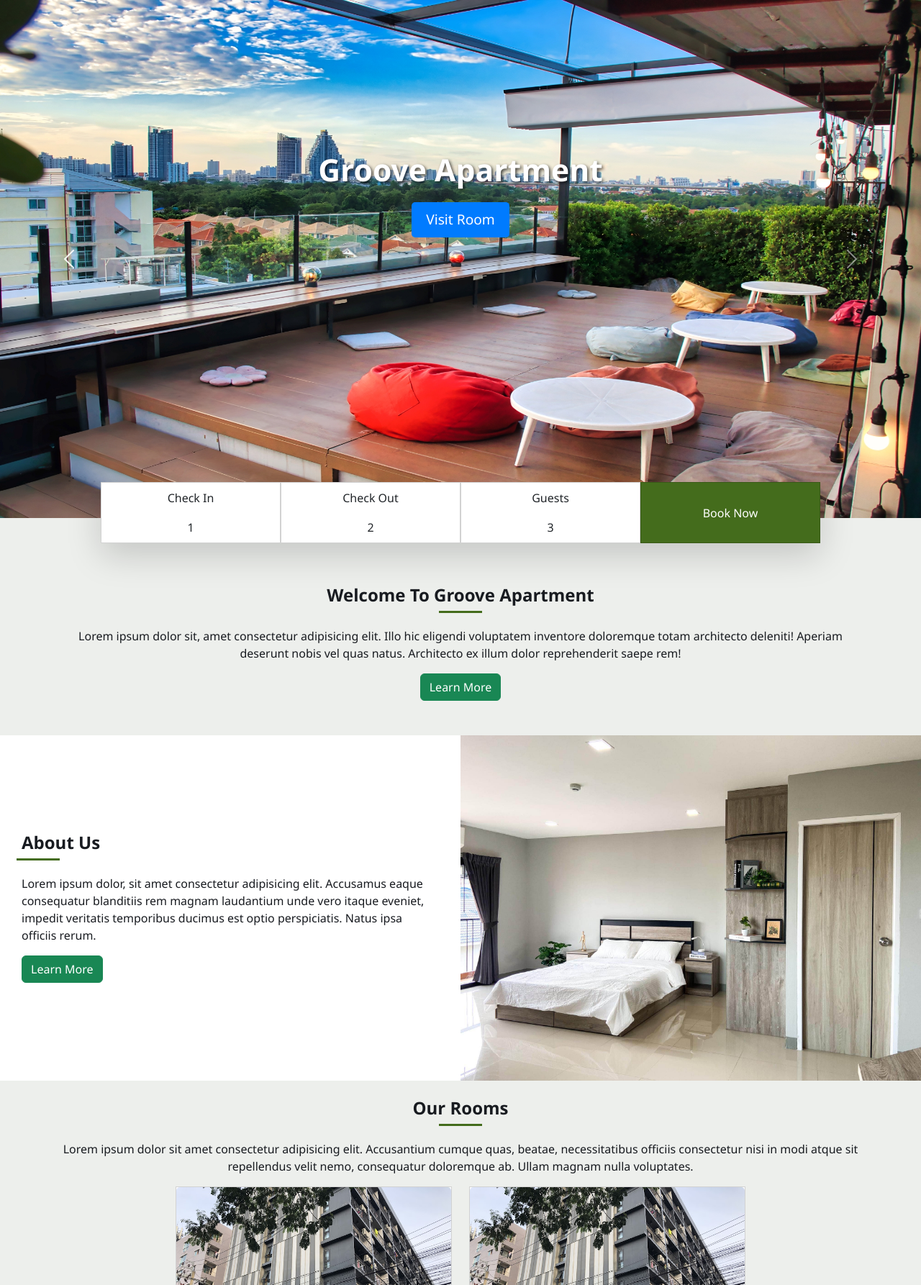
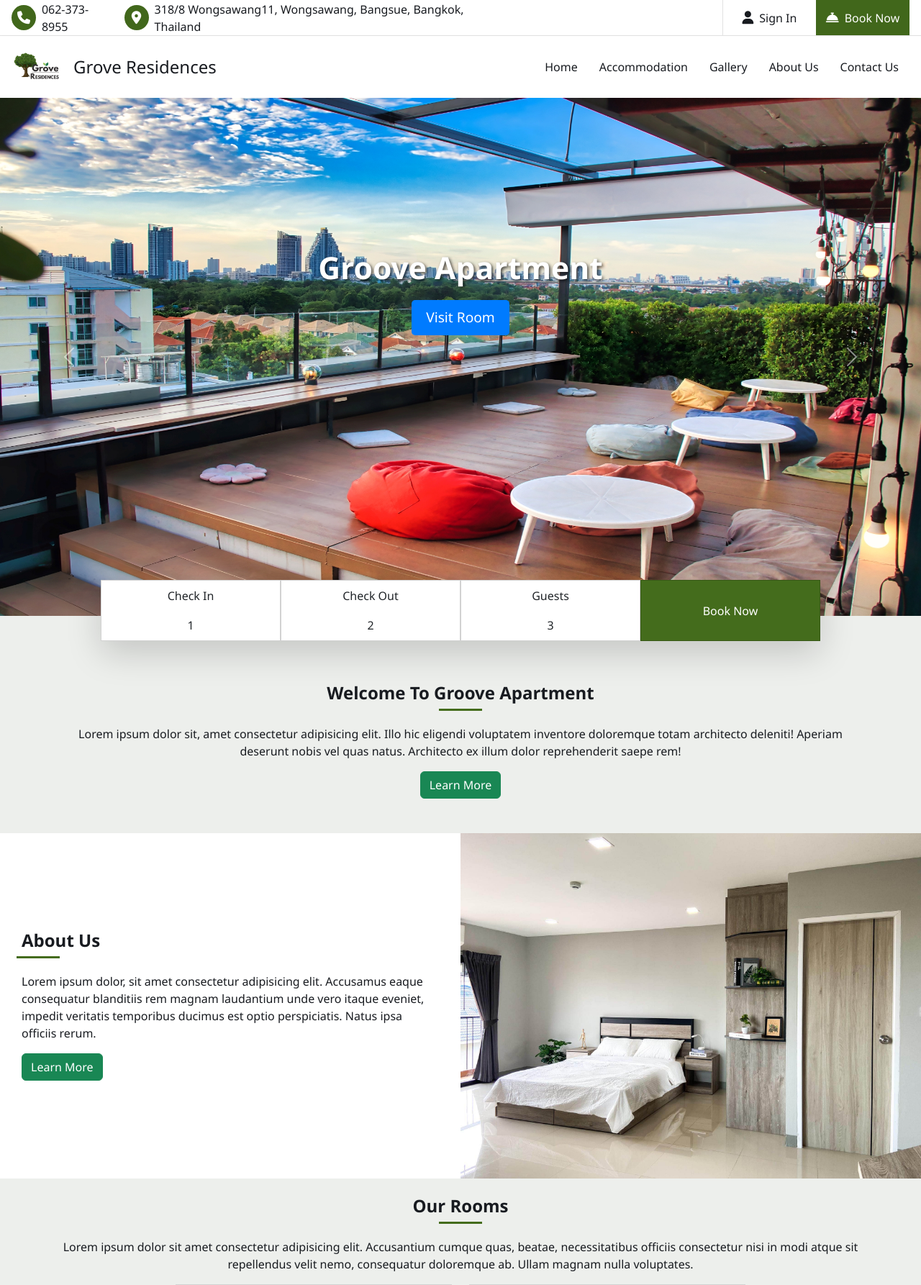
Before and after one commit to sandphichetchai/grove-apartment, a PHP site: page / in a window 1280 px wide. Shown: the top 1786 px of the page at 72% size. Run offline with PHP 8.4, Linux system fonts and the light colour scheme; some libraries are stand-ins or nearby versions.

Commit message:
top-nav finish

```diff
--- /dev/null
+++ b/frontend/assets/css/top-nav.css
@@ -0,0 +1,268 @@
+a {
+    text-decoration: none !important;
+}
+
+.top-header {
+    width: 100%;
+    height: 50px;
+    display: flex;
+    justify-content: space-between;
+    border-bottom: 1px #e1e1e1 solid;
+    background-color: var(--white);
+    z-index: 100;
+}
+
+.top-header i {
+    font-size: 18px;
+}
+
+.container-left{
+    width: 700px;
+    height: 100%;
+    display :flex;
+    justify-content: flex-start;
+    align-items: center;
+    gap: 1rem;
+}
+
+.tell-icon, .address-icon {
+    text-align: center;
+    align-content: center;
+    width: 35px;
+    height: 35px;
+}
+
+.tell-icon {
+    background-color: #41671B;
+    border-radius: 100%;
+    margin-left: 1rem;
+}
+
+.tell-icon i {
+    color: var(--white);
+}
+
+.content-tell {
+    gap: 0.5rem;
+    display: flex;
+    justify-content: center;
+    align-items: center;
+}
+
+.content-address {
+    display: flex;
+    justify-content: center;
+    align-items: center;
+    gap: 0.5rem;
+}
+
+.address-icon {
+    background-color: #41671B;
+    border-radius: 100%;
+}
+
+.address-icon i {
+    color: var(--white);
+}
+
+.container-right {
+    display: flex;
+    padding-right: 1rem;
+}
+
+.account, .book-now {
+    width: 130px;
+    display: flex;
+    justify-content: center;
+    align-items: center;
+    padding: 0 1rem;
+    gap: 0.5rem;
+}
+
+.account {
+    border-left: 1px #e1e1e1 solid;
+}
+
+.user-icon i {
+    color: var(--black);
+}
+
+.book-now {
+    color: var(--white);
+    background-color: #41671B;
+}
+
+.bell-icon i {
+    color: var(--white);
+}
+
+.account:hover{
+    background-color: #d1d1d1;
+}
+
+.book-now:hover {
+    filter: brightness(120%);
+}
+
+/* Nav */
+nav.top-nav {
+    display: flex;
+    justify-content: space-between;
+    align-items: center;
+    background-color: var(--white);
+    padding: .5rem 1rem;
+    box-shadow: rgba(0, 0, 0, 0.15) 1.95px 1.95px 2.6px;
+    z-index: 100;
+}
+
+.logo {
+    display: flex;
+    align-items: center;
+}
+
+.top-nav .logo img {
+    height: 70px;
+}
+
+.top-nav .brand-name {
+    color: var(--black);
+    font-size: 24px;
+    margin-left: 1rem;
+}
+
+.top-nav .nav-links {
+    display: flex;
+    list-style: none;
+    padding: 0;
+}
+
+.top-nav .nav-links li {
+    margin: 0 15px;
+}
+
+.top-nav .nav-links a {
+    color: var(--black);
+    font-size: 16px;
+}
+
+.hamburger {
+    display: none;
+    flex-direction: column;
+    cursor: pointer;
+    margin-left: .5rem;
+}
+
+.hamburger span {
+    width: 25px;
+    height: 3px;
+    background-color: var(--black);
+    margin: 4px 0;
+    transition: all 0.3s ease;
+}
+
+.hamburger.active span:nth-child(1) {
+    transform: rotate(45deg) translate(5px, 5px);
+}
+
+.hamburger.active span:nth-child(2) {
+    opacity: 0;
+}
+
+.hamburger.active span:nth-child(3) {
+    transform: rotate(-45deg) translate(10px, -10px);
+}
+
+.mobile-menu {
+    display: none;
+    background-color: var(--white);
+    position: absolute;
+    top: 135px;
+    right: 0;
+    width: 100%;
+    box-shadow: rgba(0, 0, 0, 0.15) 1.95px 1.95px 2.6px;
+    z-index: 100;
+}
+
+.mobile-menu.active {
+    display: block;
+}
+
+.mobile-menu ul {
+    list-style: none;
+    padding: 0;
+}
+
+.mobile-menu ul li {
+    text-align: left;
+    padding: .5rem 0;
+    border-top: 1px #e1e1e1 solid;
+}
+
+.mobile-menu ul li:last-child {
+    border-bottom: 1px #e1e1e1 solid;
+}
+
+.mobile-menu ul li:hover {
+    background: linear-gradient(45deg, #888888, #ffffff);
+}
+
+.mobile-menu ul li:hover a {
+    color: var(--white);
+}
+
+.mobile-menu ul li a {
+    color: var(--black);
+    font-size: 18px;
+    margin-left: 1.25rem;
+}
+
+@media (max-width: 970px) {
+    .content-address {
+        display: none;
+    }
+}
+
+@media (min-width: 901px) {
+    .hamburger {
+        display: none !important;
+    }
+
+    .mobile-menu {
+        display: none !important;
+    }
+}
+
+@media (max-width: 900px) {
+    .nav-links {
+        display: none !important;
+    }
+
+    .hamburger {
+        display: flex !important;
+    }
+}
+
+@media (max-width: 450px) {
+    .container-left {
+        display: none;
+    }
+    .top-header {
+        justify-content: flex-end;
+    }
+    .container-right {
+        width: 100%;
+        padding: 0;
+    }
+    .account, .book-now {
+        width: 50%;
+    }
+    .hamburger {
+        transform: scale(.8);
+    }
+}
+
+@media (max-width: 370px) {
+    .top-nav .brand-name {
+        display: none;
+    }
+}
--- a/frontend/top-nav.php
+++ b/frontend/top-nav.php
@@ -4,13 +4,92 @@
 <head>
     <meta charset="UTF-8">
     <meta name="viewport" content="width=device-width, initial-scale=1.0">
-    <!-- <title>navigation</title> -->
+
+    <!-- custom css -->
+    <link rel="stylesheet" href="assets/css/setting.css">
     <link rel="stylesheet" href="assets/css/top-nav.css">
-    <link href="https://cdn.jsdelivr.net/npm/bootstrap@5.3.3/dist/css/bootstrap.min.css" rel="stylesheet" integrity="sha384-QWTKZyjpPEjISv5WaRU9OFeRpok6YctnYmDr5pNlyT2bRjXh0JMhjY6hW+ALEwIH" crossorigin="anonymous">
+
+    <!-- icon -->
+    <link rel="stylesheet" href="https://cdnjs.cloudflare.com/ajax/libs/font-awesome/6.6.0/css/all.min.css">
+
+    <!-- bootstrap -->
+    <link href="https://cdn.jsdelivr.net/npm/bootstrap@5.3.3/dist/css/bootstrap.min.css" rel="stylesheet"
+        integrity="sha384-QWTKZyjpPEjISv5WaRU9OFeRpok6YctnYmDr5pNlyT2bRjXh0JMhjY6hW+ALEwIH" crossorigin="anonymous">
 </head>
 
-<body>
+<body style="background-color: var(--body-white) !important;">
 
+    <header class="top-header">
+        <div class="container-left">
+            <div class="content-tell">
+                <div class="tell-icon">
+                    <i class="fa-solid fa-phone"></i>
+                </div>
+                <span>062-373-8955</span>
+            </div>
+            <div class="content-address">
+                <div class="address-icon">
+                    <i class="fa-solid fa-location-dot"></i>
+                </div>
+                <span>318/8 Wongsawang11, Wongsawang, Bangsue, Bangkok, Thailand</span>
+            </div>
+        </div>
+        <div class="container-right">
+            <div class="account">
+                <div class="user-icon">
+                    <i class="fa-solid fa-user"></i>
+                </div>
+                <span>Sign&nbsp;In</span>
+            </div>
+            <div class="book-now">
+                <div class="bell-icon">
+                    <i class="fa-solid fa-bell-concierge"></i>
+                </div>
+                <span>Book&nbsp;Now</span>
+            </div>
+        </div>
+    </header>
+
+    <nav class="top-nav">
+        <div class="logo">
+            <a href="#">
+                <img src="assets/img/Grove-Photoroom.png" alt="Grove Logo">
+            </a>
+            <a href="#">
+                <span class="brand-name">Grove&nbsp;Residences</span>
+            </a>
+        </div>
+        <ul class="nav-links" style="margin-bottom: 0;">
+            <li><a href="#">Home</a></li>
+            <li><a href="#">Accommodation</a></li>
+            <li><a href="#">Gallery</a></li>
+            <li><a href="#">About&nbsp;Us</a></li>
+            <li><a href="#">Contact&nbsp;Us</a></li>
+        </ul>
+        <div class="hamburger">
+            <span></span>
+            <span></span>
+            <span></span>
+        </div>
+    </nav>
+
+    <div class="mobile-menu">
+        <ul>
+            <!-- <hr style="width: 100%; margin-top: 0;"> -->
+            <li><a href="#">Home</a></li>
+            <li><a href="#">New Arrival</a></li>
+            <li><a href="#">Product</a></li>
+            <li><a href="#">Contact</a></li>
+            <li><a href="#">Sign&nbsp;In</a></li>
+        </ul>
+    </div>
+
+    <script>
+    document.querySelector('.hamburger').addEventListener('click', () => {
+        document.querySelector('.mobile-menu').classList.toggle('active');
+        document.querySelector('.hamburger').classList.toggle('active');
+    });
+    </script>
 
 </body>
 
```
